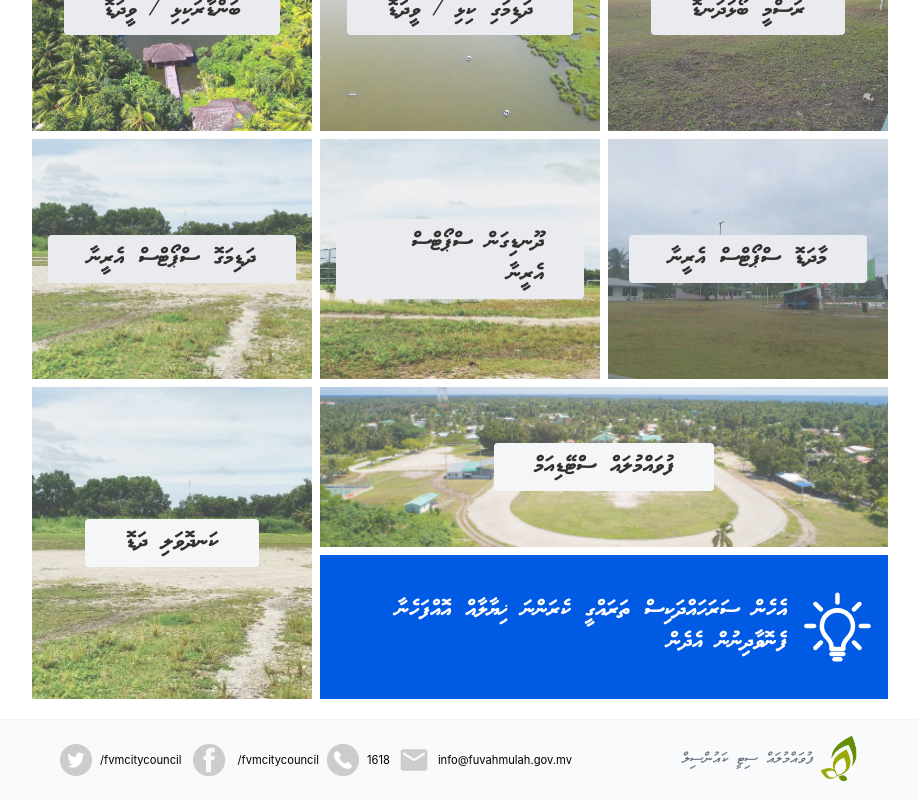
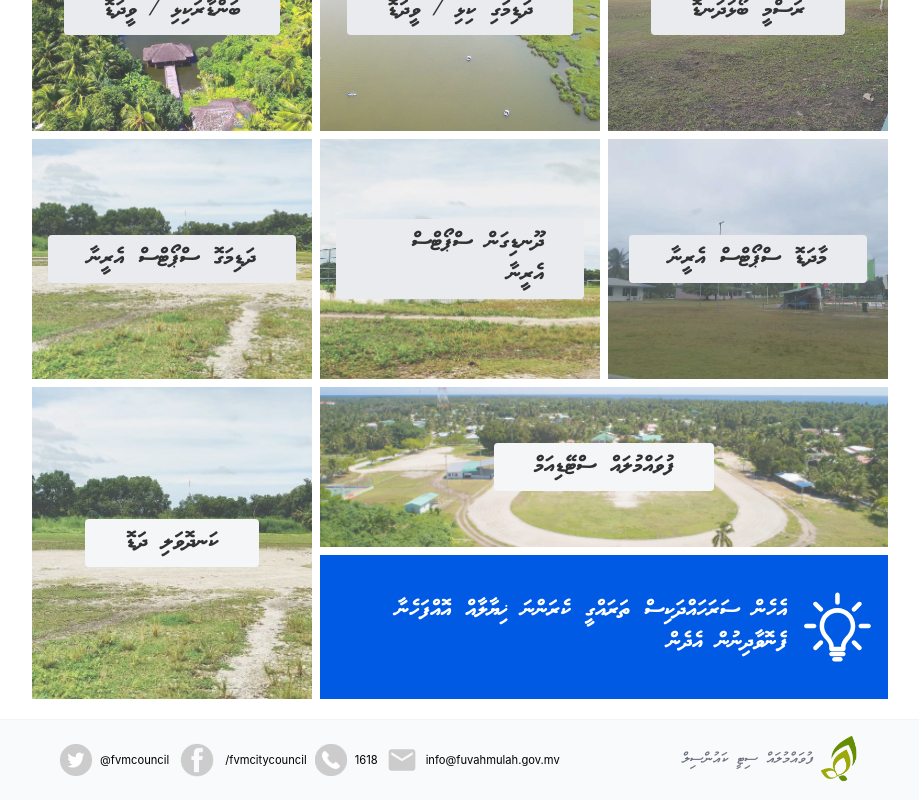
Before and after one commit to raanym/development, a React (Create React App) app: page / in a window 1280 px wide. Shown: the part 1427-2227 px from the top of the page, without its empty margins (180-1099 px from the left). Built offline with nearby package versions, Linux system fonts and the light colour scheme.

Commit message:
change twitter name

```diff
--- a/src/components/Footer.js
+++ b/src/components/Footer.js
@@ -27,7 +27,7 @@ const Footer = () => {
           <FB className='h-10 w-auto' />
         </div>
         <div className='flex sm:items-center'>
-          <p className='mt-1 sm:mt-0 px-2'><a className='hover:text-teal' href='https://twitter.com/fvmcouncil?lang=en'>fvmcitycouncil/</a></p>
+          <p className='mt-1 sm:mt-0 px-2'><a className='hover:text-teal' href='https://twitter.com/fvmcouncil?lang=en'>fvmcouncil@</a></p>
           <Twitter className='h-8 w-auto' />
         </div>
       </div>
```
